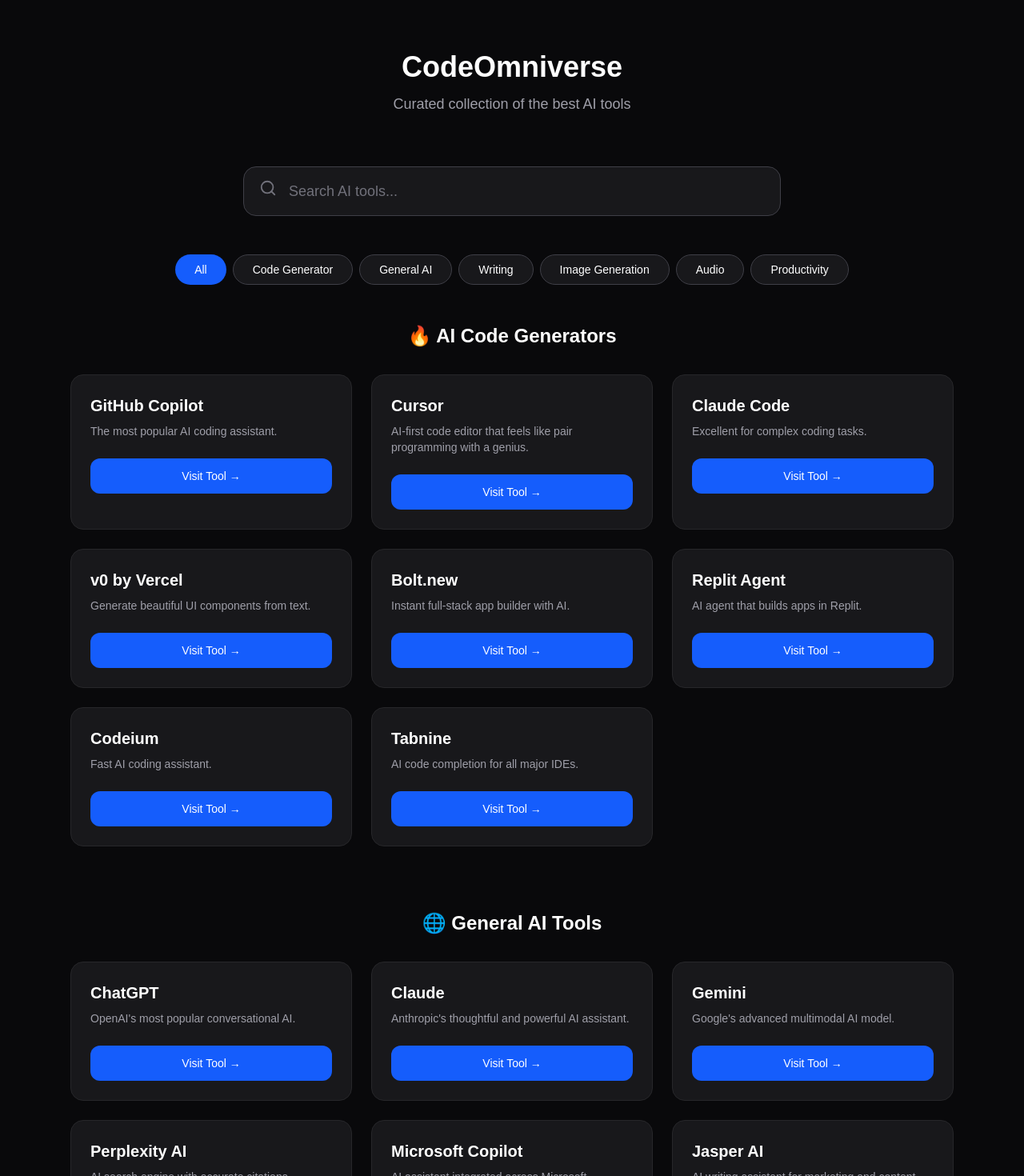
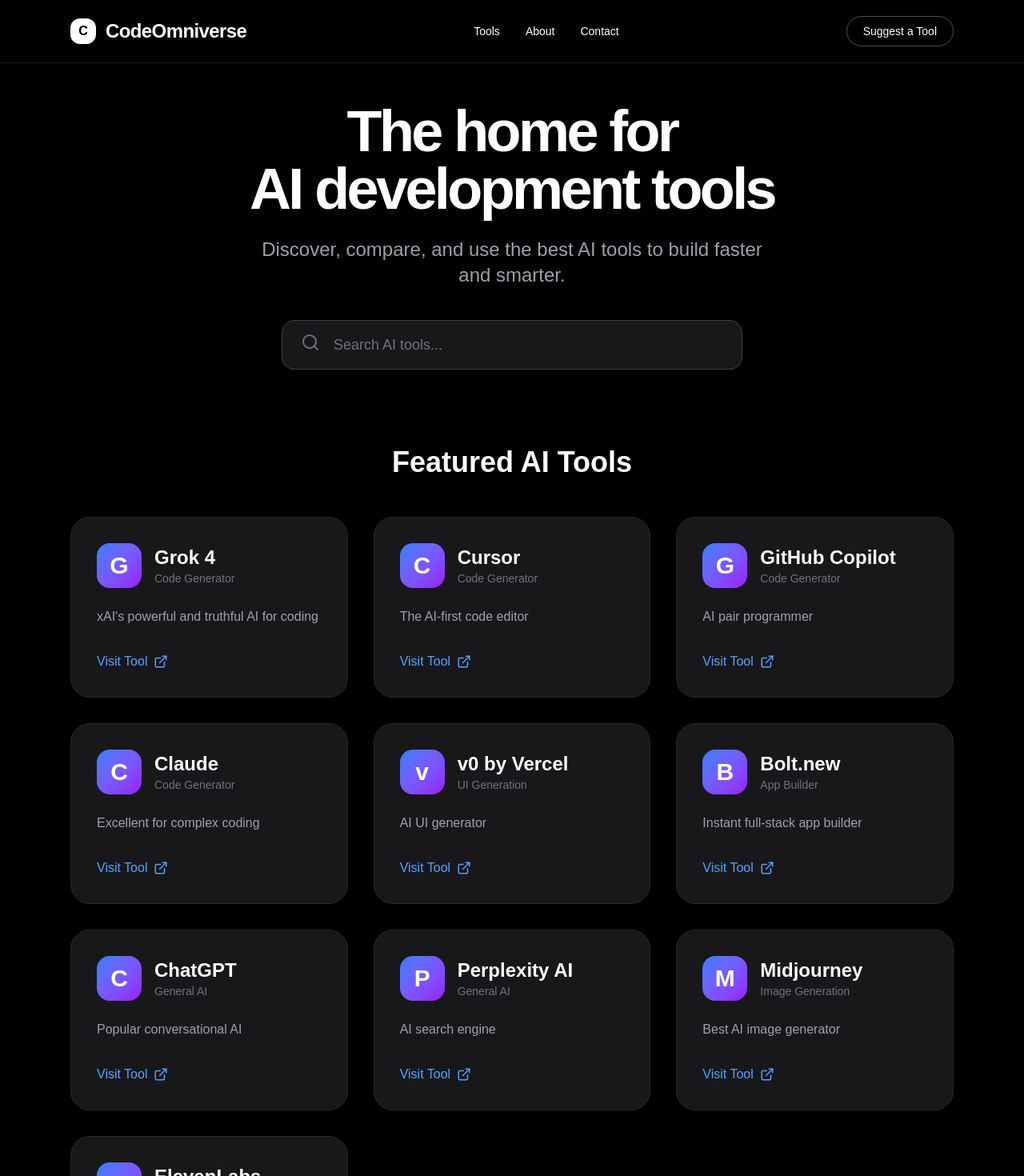
Before and after one commit to karhyoone/codeomniverse, a Next.js app: page / in a window 1280 px wide. Shown: the top 1470 px of the page at 80% size. Built offline with nearby package versions, Linux system fonts and the light colour scheme.

Commit message:
Redesigned site to match Cursor.com style - clean, modern, professional

```diff
--- a/src/app/page.tsx
+++ b/src/app/page.tsx
@@ -1,121 +1,121 @@
 "use client";
 
 import { useState } from "react";
-import { Search, ExternalLink } from "lucide-react";
+import { Search, ExternalLink, ArrowRight } from "lucide-react";
 
-const generalAITools = [
-  { name: "ChatGPT", description: "OpenAI's most popular conversational AI.", category: "General AI", link: "https://chat.openai.com" },
-  { name: "Claude", description: "Anthropic's thoughtful and powerful AI assistant.", category: "General AI", link: "https://claude.ai" },
-  { name: "Gemini", description: "Google's advanced multimodal AI model.", category: "General AI", link: "https://gemini.google.com" },
-  { name: "Perplexity AI", description: "AI search engine with accurate citations.", category: "General AI", link: "https://perplexity.ai" },
-  { name: "Microsoft Copilot", description: "AI assistant integrated across Microsoft products.", category: "General AI", link: "https://copilot.microsoft.com" },
-  { name: "Jasper AI", description: "AI writing assistant for marketing and content.", category: "Writing", link: "https://jasper.ai" },
-  { name: "Copy.ai", description: "Fast AI copywriting tool.", category: "Writing", link: "https://copy.ai" },
-  { name: "Writesonic", description: "AI writer with SEO features.", category: "Writing", link: "https://writesonic.com" },
-  { name: "Midjourney", description: "Leading AI image generation tool.", category: "Image Generation", link: "https://midjourney.com" },
-  { name: "ElevenLabs", description: "Ultra-realistic AI voice synthesis.", category: "Audio", link: "https://elevenlabs.io" },
-  { name: "Notion AI", description: "AI features built into Notion.", category: "Productivity", link: "https://notion.so" },
+const tools = [
+  // AI Code Generators
+  { name: "Grok 4", category: "Code Generator", link: "https://grok.x.ai", description: "xAI's powerful and truthful AI for coding" },
+  { name: "Cursor", category: "Code Generator", link: "https://cursor.com", description: "The AI-first code editor" },
+  { name: "GitHub Copilot", category: "Code Generator", link: "https://github.com/features/copilot", description: "AI pair programmer" },
+  { name: "Claude", category: "Code Generator", link: "https://claude.ai", description: "Excellent for complex coding" },
+  { name: "v0 by Vercel", category: "UI Generation", link: "https://v0.dev", description: "AI UI generator" },
+  { name: "Bolt.new", category: "App Builder", link: "https://bolt.new", description: "Instant full-stack app builder" },
+
+  // General AI Tools
+  { name: "ChatGPT", category: "General AI", link: "https://chat.openai.com", description: "Popular conversational AI" },
+  { name: "Perplexity AI", category: "General AI", link: "https://perplexity.ai", description: "AI search engine" },
+  { name: "Midjourney", category: "Image Generation", link: "https://midjourney.com", description: "Best AI image generator" },
+  { name: "ElevenLabs", category: "Audio", link: "https://elevenlabs.io", description: "Ultra-realistic AI voice" },
 ];
-
-const codeGenerators = [
-  { name: "GitHub Copilot", description: "The most popular AI coding assistant.", category: "Code Generator", link: "https://github.com/features/copilot" },
-  { name: "Cursor", description: "AI-first code editor that feels like pair programming with a genius.", category: "Code Generator", link: "https://cursor.com" },
-  { name: "Claude Code", description: "Excellent for complex coding tasks.", category: "Code Generator", link: "https://claude.ai" },
-  { name: "v0 by Vercel", description: "Generate beautiful UI components from text.", category: "Code Generator", link: "https://v0.dev" },
-  { name: "Bolt.new", description: "Instant full-stack app builder with AI.", category: "Code Generator", link: "https://bolt.new" },
-  { name: "Replit Agent", description: "AI agent that builds apps in Replit.", category: "Code Generator", link: "https://replit.com/ai" },
-  { name: "Codeium", description: "Fast AI coding assistant.", category: "Code Generator", link: "https://codeium.com" },
-  { name: "Tabnine", description: "AI code completion for all major IDEs.", category: "Code Generator", link: "https://tabnine.com" },
-];
-
-const allTools = [...generalAITools, ...codeGenerators];
-
-const categories = ["All", "Code Generator", "General AI", "Writing", "Image Generation", "Audio", "Productivity"];
 
 export default function Home() {
   const [searchTerm, setSearchTerm] = useState("");
-  const [activeCategory, setActiveCategory] = useState("All");
 
-  const filteredTools = allTools.filter(tool => {
-    const matchesSearch = tool.name.toLowerCase().includes(searchTerm.toLowerCase()) ||
-                          tool.description.toLowerCase().includes(searchTerm.toLowerCase());
-    const matchesCategory = activeCategory === "All" || tool.category === activeCategory;
-    return matchesSearch && matchesCategory;
-  });
+  const filteredTools = tools.filter(tool =>
+    tool.name.toLowerCase().includes(searchTerm.toLowerCase()) ||
+    tool.description.toLowerCase().includes(searchTerm.toLowerCase())
+  );
 
   return (
-    <div className="min-h-screen bg-zinc-950 text-white">
-      <div className="max-w-6xl mx-auto px-6 py-16">
-        <div className="text-center mb-16">
-          <h1 className="text-4xl font-semibold mb-3">CodeOmniverse</h1>
-          <p className="text-lg text-zinc-400">Curated collection of the best AI tools</p>
+    <div className="min-h-screen bg-black text-white">
+      {/* Navigation - Cursor style */}
+      <nav className="fixed top-0 left-0 right-0 z-50 bg-black/80 backdrop-blur-md border-b border-white/10">
+        <div className="max-w-6xl mx-auto px-6 py-5 flex items-center justify-between">
+          <div className="flex items-center gap-3">
+            <div className="w-8 h-8 bg-white rounded-xl flex items-center justify-center text-black font-bold">C</div>
+            <span className="text-2xl font-semibold tracking-tight">CodeOmniverse</span>
+          </div>
+
+          <div className="hidden md:flex items-center gap-8 text-sm">
+            <a href="#tools" className="hover:text-blue-400 transition">Tools</a>
+            <a href="#about" className="hover:text-blue-400 transition">About</a>
+            <a href="https://x.com/karhyoon" target="_blank" className="hover:text-blue-400 transition">Contact</a>
+          </div>
+
+          <a href="https://x.com/karhyoon" target="_blank" className="text-sm px-5 py-2 border border-white/30 rounded-full hover:bg-white hover:text-black transition">
+            Suggest a Tool
+          </a>
         </div>
+      </nav>
 
-        {/* Search */}
-        <div className="max-w-2xl mx-auto mb-12">
-          <div className="relative">
-            <Search className="absolute left-5 top-4 text-zinc-500" size={22} />
+      {/* Hero Section - Similar to Cursor */}
+      <div className="pt-32 pb-24 text-center">
+        <div className="max-w-4xl mx-auto px-6">
+          <h1 className="text-7xl font-bold tracking-tighter mb-6">
+            The home for<br />AI development tools
+          </h1>
+          <p className="text-2xl text-zinc-400 mb-10 max-w-2xl mx-auto">
+            Discover, compare, and use the best AI tools to build faster and smarter.
+          </p>
+
+          <div className="relative max-w-xl mx-auto">
+            <Search className="absolute left-6 top-4 text-zinc-500" size={24} />
             <input
               type="text"
               placeholder="Search AI tools..."
               value={searchTerm}
               onChange={(e) => setSearchTerm(e.target.value)}
-              className="w-full bg-zinc-900 border border-zinc-700 rounded-2xl pl-14 py-4 text-lg focus:outline-none focus:border-blue-500 placeholder-zinc-500"
+              className="w-full bg-zinc-900 border border-zinc-700 rounded-2xl pl-16 py-4 text-lg focus:outline-none focus:border-blue-500 placeholder-zinc-500"
             />
           </div>
         </div>
+      </div>
 
-        {/* Category Filters */}
-        <div className="flex flex-wrap gap-2 justify-center mb-12">
-          {categories.map(cat => (
-            <button
-              key={cat}
-              onClick={() => setActiveCategory(cat)}
-              className={`px-6 py-2 rounded-full text-sm font-medium transition-all ${
-                activeCategory === cat
-                  ? "bg-blue-600 text-white"
-                  : "bg-zinc-900 border border-zinc-700 hover:bg-zinc-800"
-              }`}
+      {/* Tools Section */}
+      <div id="tools" className="max-w-6xl mx-auto px-6 pb-24">
+        <h2 className="text-4xl font-semibold text-center mb-12">Featured AI Tools</h2>
+
+        <div className="grid grid-cols-1 md:grid-cols-2 lg:grid-cols-3 gap-8">
+          {filteredTools.map((tool, i) => (
+            <div
+              key={i}
+              className="group bg-zinc-900 border border-zinc-800 rounded-3xl p-8 hover:border-blue-500 hover:bg-zinc-900/80 transition-all duration-300"
             >
-              {cat}
-            </button>
+              <div className="flex items-center gap-4 mb-6">
+                <div className="w-14 h-14 bg-gradient-to-br from-blue-500 to-purple-600 rounded-2xl flex items-center justify-center text-3xl font-bold text-white">
+                  {tool.name[0]}
+                </div>
+                <div>
+                  <h3 className="text-2xl font-semibold">{tool.name}</h3>
+                  <p className="text-sm text-zinc-500">{tool.category}</p>
+                </div>
+              </div>
+
+              <p className="text-zinc-400 mb-8 line-clamp-3">
+                {tool.description}
+              </p>
+
+              <a
+                href={tool.link}
+                target="_blank"
+                rel="noopener noreferrer"
+                className="inline-flex items-center gap-2 text-blue-400 hover:text-blue-300 font-medium group-hover:translate-x-1 transition"
+              >
+                Visit Tool
+                <ExternalLink size={18} />
+              </a>
+            </div>
           ))}
         </div>
+      </div>
 
-        {/* AI Code Generators */}
-        <div className="mb-20">
-          <h3 className="text-2xl font-semibold mb-8 text-center">🔥 AI Code Generators</h3>
-          <div className="grid grid-cols-1 md:grid-cols-2 lg:grid-cols-3 gap-6">
-            {codeGenerators.filter(t => activeCategory === "All" || t.category === activeCategory).map((tool, i) => (
-              <div key={i} className="bg-zinc-900 border border-zinc-800 rounded-2xl p-6 hover:border-blue-500 transition-all">
-                <h4 className="text-xl font-semibold mb-2">{tool.name}</h4>
-                <p className="text-zinc-400 mb-6 line-clamp-3 text-sm">{tool.description}</p>
-                <a href={tool.link} target="_blank" rel="noopener noreferrer"
-                  className="block w-full text-center bg-blue-600 hover:bg-blue-700 py-3 rounded-xl font-medium text-sm">
-                  Visit Tool →
-                </a>
-              </div>
-            ))}
-          </div>
+      {/* Simple Footer */}
+      <footer className="border-t border-zinc-800 py-12 bg-black">
+        <div className="max-w-6xl mx-auto px-6 text-center text-zinc-500 text-sm">
+          CodeOmniverse © 2026 • Curated for developers
         </div>
-
-        {/* General AI Tools */}
-        <div>
-          <h3 className="text-2xl font-semibold mb-8 text-center">🌐 General AI Tools</h3>
-          <div className="grid grid-cols-1 md:grid-cols-2 lg:grid-cols-3 gap-6">
-            {generalAITools.filter(t => activeCategory === "All" || t.category === activeCategory).map((tool, i) => (
-              <div key={i} className="bg-zinc-900 border border-zinc-800 rounded-2xl p-6 hover:border-blue-500 transition-all">
-                <h4 className="text-xl font-semibold mb-2">{tool.name}</h4>
-                <p className="text-zinc-400 mb-6 line-clamp-3 text-sm">{tool.description}</p>
-                <a href={tool.link} target="_blank" rel="noopener noreferrer"
-                  className="block w-full text-center bg-blue-600 hover:bg-blue-700 py-3 rounded-xl font-medium text-sm">
-                  Visit Tool →
-                </a>
-              </div>
-            ))}
-          </div>
-        </div>
-      </div>
+      </footer>
     </div>
   );
 }
```
